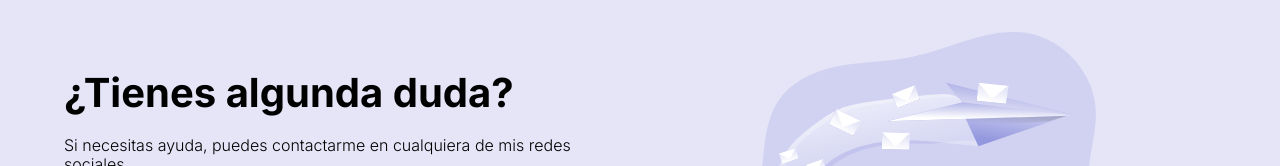
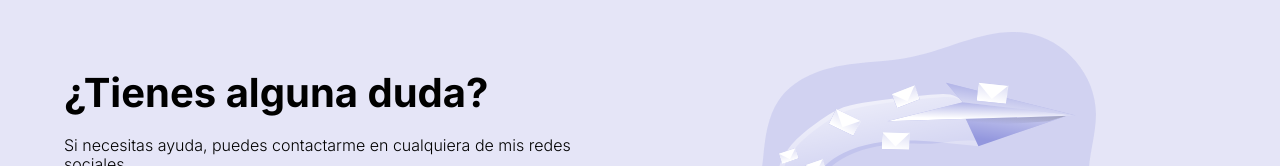
Before and after one commit to AngeloIngaJP/calculadora-imc.-web, a plain HTML site: page home.html in a window 1280 px wide. Shown: the part 5860-6026 px from the top of the page. Drawn offline with Linux system fonts and the light colour scheme.

Commit message:
Update home.html

```diff
--- a/home.html
+++ b/home.html
@@ -272,7 +272,7 @@
 
             <div class="footer__contact">
                 <div class="footer__texts">
-                    <h2 class="title">¿Tienes algunda duda?</h2>
+                    <h2 class="title">¿Tienes alguna duda?</h2>
                     <p class="footer__copy">Si necesitas ayuda, puedes contactarme en cualquiera de mis redes sociales</p>
 
                     <div class="footer__social">
```
